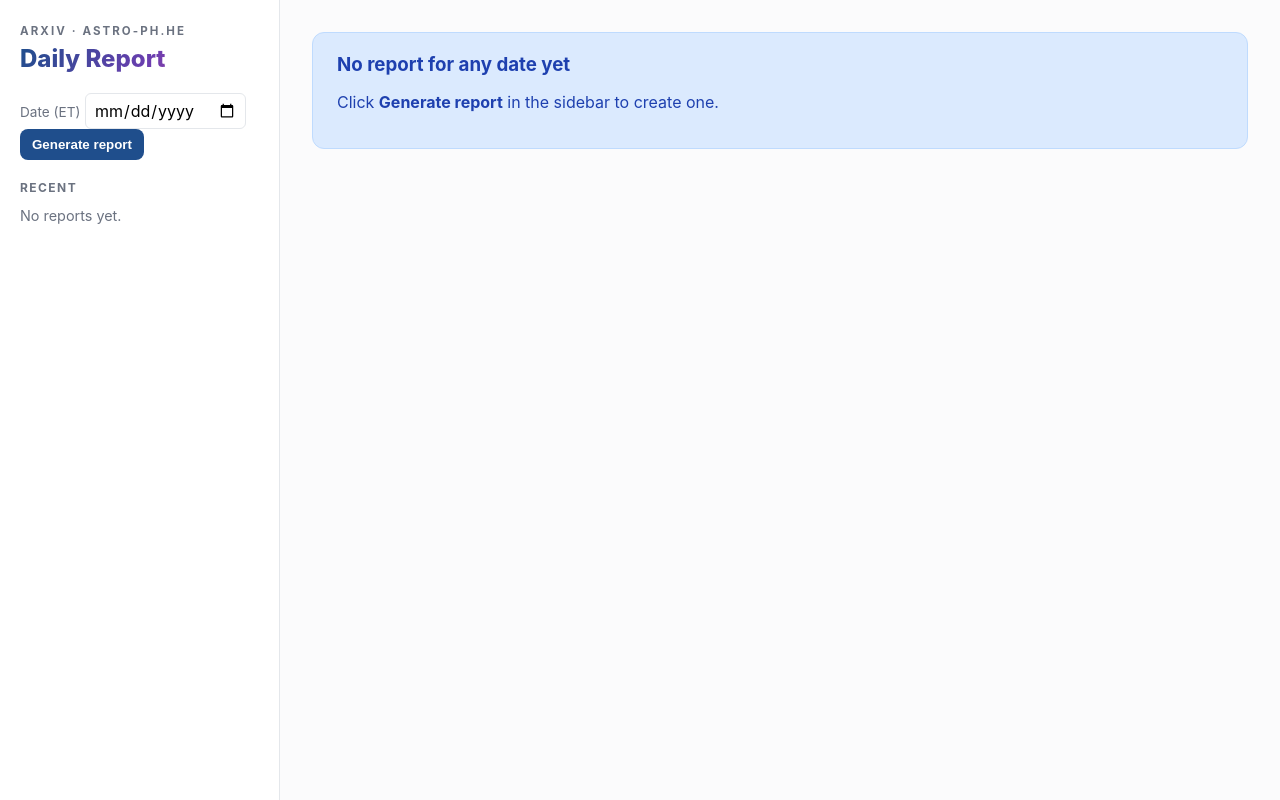
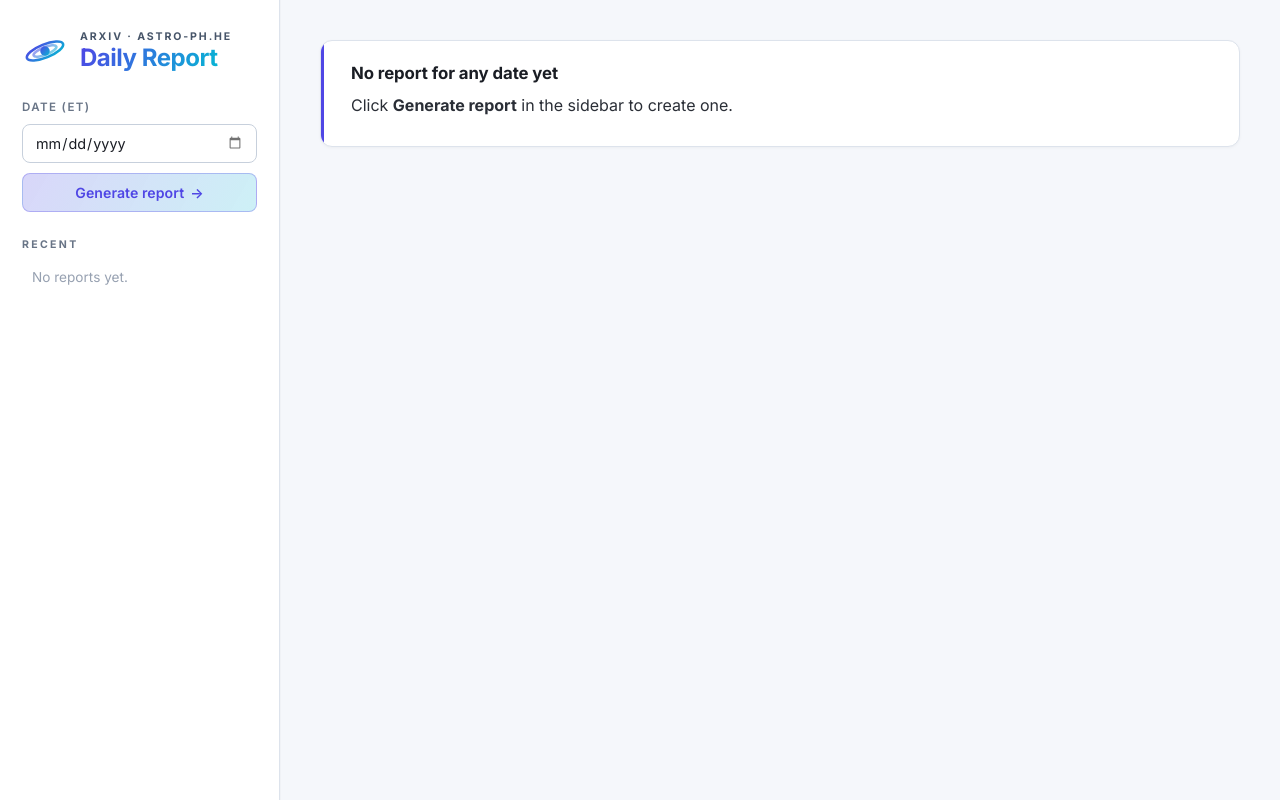
Before and after one commit to jyangch/arxiv_report, a FastAPI app: page / in a window 1280 px wide. Run offline with FastAPI, Linux system fonts and the light colour scheme.

Commit message:
feat(ui): redesign sidebar + report header with indigo-cyan palette
Sidebar: white card on cool-gray bg, larger black-hole SVG logo with
indigo-cyan gradient stroke/fill, gradient-text 'Daily Report' title,
soft gradient Generate button, indigo accent for active items and the
LATEST badge. Drops the earlier navy-violet-pink scheme.

Report header (render.py): same indigo-cyan gradient on the top strip
and the gradient-text h1, replacing the old three-stop scheme. Aligns
the iframe report card with the outer chrome.

```diff
--- a/arxiv_report/render.py
+++ b/arxiv_report/render.py
@@ -127,7 +127,7 @@ code, .entry-id {{
     position: absolute;
     top: 0; left: 0; right: 0;
     height: 4px;
-    background: linear-gradient(90deg, #1f4e8c 0%, #6c3eb0 55%, #c93d8a 100%);
+    background: linear-gradient(90deg, #4f46e5 0%, #06b6d4 100%);
 }}
 .report-header .kicker {{
     margin: 0 0 10px;
@@ -143,7 +143,7 @@ code, .entry-id {{
     font-weight: 800;
     letter-spacing: -0.022em;
     line-height: 1.15;
-    background: linear-gradient(120deg, #1f4e8c 0%, #6c3eb0 55%, #c93d8a 100%);
+    background: linear-gradient(120deg, #4f46e5 0%, #06b6d4 100%);
     -webkit-background-clip: text;
     -webkit-text-fill-color: transparent;
     background-clip: text;
--- a/static/style.css
+++ b/static/style.css
@@ -1,159 +1,331 @@
 :root {
-  --bg: #fbfbfc;
+  --bg: #f5f7fb;
+  --bg-deep: #ffffff;
   --surface: #ffffff;
-  --border: #e4e7eb;
-  --text: #1f2933;
-  --text-muted: #6b7280;
-  --primary: #1f4e8c;
-  --primary-soft: #e4eef9;
-  --accent-grad: linear-gradient(120deg, #1f4e8c 0%, #6c3eb0 55%, #c93d8a 100%);
-  --danger: #b91c1c;
-  --danger-bg: #fef2f2;
-  --info: #1e40af;
-  --info-bg: #dbeafe;
+  --surface-soft: rgba(255, 255, 255, 0.85);
+  --border: #dde3ec;
+  --border-strong: #c7d0dc;
+  --text: #2a2e36;
+  --text-bright: #1a1d24;
+  --text-muted: #687486;
+  --text-dim: #97a1b1;
+  --accent: #4f46e5;
+  --accent-soft: rgba(79, 70, 229, 0.10);
+  --accent-strong: rgba(79, 70, 229, 0.22);
+  --accent-grad: linear-gradient(120deg, #4f46e5 0%, #06b6d4 100%);
+  --danger: #dc2626;
+  --danger-soft: rgba(220, 38, 38, 0.08);
+  --code-bg: #18181b;
+  --code-text: #e4e4e7;
   --sidebar-w: 280px;
 }
 
 * { box-sizing: border-box; }
 html, body { margin: 0; padding: 0; height: 100%; }
 body {
-  font-family: -apple-system, BlinkMacSystemFont, "Segoe UI", "Helvetica Neue",
-               Roboto, "PingFang SC", sans-serif;
+  font-family: 'Inter', -apple-system, BlinkMacSystemFont, 'Segoe UI', sans-serif;
+  font-feature-settings: 'cv02', 'cv03', 'cv04', 'cv11';
   color: var(--text);
   background: var(--bg);
   display: grid;
   grid-template-columns: var(--sidebar-w) 1fr;
   min-height: 100vh;
+  overflow: hidden;
 }
 
+/* === Sidebar === */
 #sidebar {
+  position: relative;
   background: var(--surface);
   border-right: 1px solid var(--border);
-  padding: 24px 20px;
+  box-shadow: 1px 0 0 rgba(15, 23, 42, 0.02);
+  padding: 28px 22px;
   display: flex;
   flex-direction: column;
-  gap: 20px;
+  gap: 26px;
+  height: 100vh;
+  overflow-y: auto;
+}
+.sidebar-header {
+  display: flex;
+  flex-direction: column;
+  gap: 8px;
+}
+.sidebar-brand {
+  display: flex;
+  align-items: center;
+  gap: 12px;
+}
+.sidebar-brand .brand-icon {
+  width: 46px;
+  height: 46px;
+  flex-shrink: 0;
+}
+.sidebar-brand .brand-text {
+  display: flex;
+  flex-direction: column;
+  gap: 2px;
+  line-height: 1.1;
 }
 .sidebar-header .kicker {
-  margin: 0 0 6px;
-  font-size: 0.72rem;
+  margin: 0;
+  font-size: 0.66rem;
   font-weight: 700;
   letter-spacing: 0.18em;
   text-transform: uppercase;
-  color: var(--text-muted);
+  color: #475569;
 }
 .sidebar-header .title {
   margin: 0;
   font-size: 1.5rem;
   font-weight: 800;
+  letter-spacing: -0.02em;
   background: var(--accent-grad);
   -webkit-background-clip: text;
   -webkit-text-fill-color: transparent;
   background-clip: text;
+  color: transparent;
+  display: inline-block;
+  width: fit-content;
 }
-.sidebar-block { display: flex; flex-direction: column; gap: 10px; }
+
+.sidebar-block { display: flex; flex-direction: column; gap: 12px; }
 .sidebar-h2 {
   margin: 0;
-  font-size: 0.75rem;
+  font-size: 0.66rem;
   font-weight: 700;
+  letter-spacing: 0.22em;
+  text-transform: uppercase;
+  color: var(--text-muted);
+}
+
+#generate-form {
+  display: flex;
+  flex-direction: column;
+  gap: 10px;
+}
+label[for="date-input"] {
+  font-size: 0.72rem;
+  font-weight: 600;
   letter-spacing: 0.12em;
   text-transform: uppercase;
   color: var(--text-muted);
 }
-label[for="date-input"] {
-  font-size: 0.85rem;
-  color: var(--text-muted);
+#date-input {
+  padding: 9px 12px;
+  border: 1px solid var(--border-strong);
+  border-radius: 8px;
+  background: #ffffff;
+  color: var(--text-bright);
+  font: inherit;
+  font-size: 0.9rem;
+  transition: border-color 0.15s, box-shadow 0.15s;
 }
-#date-input {
-  padding: 6px 8px;
-  border: 1px solid var(--border);
-  border-radius: 6px;
-  font: inherit;
+#date-input:hover { border-color: #b4b4b8; }
+#date-input:focus {
+  outline: 0;
+  border-color: var(--accent);
+  box-shadow: 0 0 0 3px var(--accent-soft);
 }
-.btn-primary {
-  padding: 8px 12px;
-  border: 0;
-  border-radius: 8px;
-  background: var(--primary);
-  color: #fff;
-  font-weight: 600;
+#date-input::-webkit-calendar-picker-indicator {
+  opacity: 0.55;
   cursor: pointer;
 }
-.btn-primary:hover { background: #15396a; }
 
-.recent-list { list-style: none; padding: 0; margin: 0; }
-.recent-list li { margin: 2px 0; }
+.btn-primary {
+  display: inline-flex;
+  align-items: center;
+  justify-content: center;
+  gap: 6px;
+  padding: 10px 14px;
+  border: 1px solid rgba(79, 70, 229, 0.30);
+  border-radius: 8px;
+  background: linear-gradient(120deg,
+    rgba(79, 70, 229, 0.22) 0%,
+    rgba(6, 182, 212, 0.20) 100%);
+  color: var(--accent);
+  font: inherit;
+  font-size: 0.88rem;
+  font-weight: 600;
+  letter-spacing: 0.005em;
+  cursor: pointer;
+  transition: background 0.15s, transform 0.05s, box-shadow 0.15s;
+}
+.btn-primary:hover {
+  background: linear-gradient(120deg,
+    rgba(79, 70, 229, 0.32) 0%,
+    rgba(6, 182, 212, 0.28) 100%);
+  box-shadow: 0 4px 12px rgba(79, 70, 229, 0.18);
+}
+.btn-primary:active { transform: translateY(1px); }
+.btn-primary:disabled {
+  opacity: 0.5;
+  cursor: not-allowed;
+}
+.btn-primary .btn-arrow { transition: transform 0.15s; }
+.btn-primary:hover .btn-arrow { transform: translateX(2px); }
+
+/* === Recent list === */
+.recent-list {
+  list-style: none;
+  padding: 0;
+  margin: 0;
+  display: flex;
+  flex-direction: column;
+  gap: 1px;
+}
+.recent-list li { position: relative; }
 .recent-list a {
-  display: block;
-  padding: 4px 8px;
+  display: flex;
+  align-items: center;
+  gap: 9px;
+  padding: 7px 10px;
   border-radius: 6px;
-  color: var(--text);
+  color: var(--text-muted);
   text-decoration: none;
-  font-size: 0.9rem;
+  font-size: 0.86rem;
+  font-variant-numeric: tabular-nums;
+  transition: background 0.14s, color 0.14s;
 }
-.recent-list a:hover { background: var(--primary-soft); }
+.recent-list a::before {
+  content: '';
+  display: inline-block;
+  width: 5px;
+  height: 5px;
+  border-radius: 50%;
+  background: var(--text-dim);
+  flex-shrink: 0;
+  transition: background 0.14s;
+}
+.recent-list a:hover {
+  background: rgba(0, 0, 0, 0.04);
+  color: var(--text-bright);
+}
+.recent-list a:hover::before { background: var(--text-muted); }
 .recent-list .is-active a {
-  background: var(--primary-soft);
-  color: var(--primary);
+  background: var(--accent-soft);
+  color: var(--text-bright);
   font-weight: 600;
 }
-.recent-empty { color: var(--text-muted); font-size: 0.9rem; }
+.recent-list .is-active a::before { background: var(--accent); }
+/* "LATEST" tag on the first item. */
+.recent-list li:first-child a::after {
+  content: 'LATEST';
+  margin-left: auto;
+  font-size: 0.58rem;
+  font-weight: 700;
+  letter-spacing: 0.12em;
+  padding: 1px 6px;
+  border-radius: 4px;
+  background: var(--accent-soft);
+  color: var(--accent);
+  border: 1px solid var(--accent-strong);
+}
+.recent-empty {
+  color: var(--text-dim);
+  font-size: 0.85rem;
+  padding: 6px 10px;
+}
 
+/* === Main area === */
 #main-area {
   display: flex;
   flex-direction: column;
   height: 100vh;
   overflow: hidden;
+  background: var(--bg);
 }
 #report-iframe {
   flex: 1 1 auto;
   width: 100%;
   border: 0;
+  background: var(--bg-deep);
 }
 
+/* === Alert panels === */
 .alert {
-  margin: 32px;
-  padding: 20px 24px;
+  position: relative;
+  margin: 40px;
+  padding: 22px 26px 22px 30px;
   border-radius: 12px;
   border: 1px solid var(--border);
-  background: var(--surface);
+  background: #ffffff;
+  box-shadow: 0 1px 3px rgba(0, 0, 0, 0.04);
+  overflow: hidden;
 }
-.alert h3 { margin: 0 0 8px; }
-.alert .hint { color: var(--text-muted); font-size: 0.9rem; margin-top: 12px; }
-.alert-error { background: var(--danger-bg); border-color: #fecaca; color: var(--danger); }
-.alert-info  { background: var(--info-bg);   border-color: #bfdbfe; color: var(--info);   }
+.alert::before {
+  content: '';
+  position: absolute;
+  left: 0;
+  top: 0;
+  bottom: 0;
+  width: 3px;
+  background: var(--accent);
+}
+.alert h3 {
+  margin: 0 0 10px;
+  font-size: 1.05rem;
+  font-weight: 700;
+  color: var(--text-bright);
+  letter-spacing: -0.005em;
+}
+.alert p { margin: 6px 0; line-height: 1.55; color: var(--text); }
+.alert .hint {
+  margin-top: 14px;
+  padding-top: 12px;
+  border-top: 1px solid var(--border);
+  color: var(--text-muted);
+  font-size: 0.86rem;
+}
+.alert-error::before { background: var(--danger); }
+.alert-error h3 { color: var(--danger); }
 
-#status-panel { padding: 32px; }
+/* === Status / run-log === */
+#status-panel { padding: 40px; }
+#status-panel h3 {
+  margin: 0 0 18px;
+  font-size: 1.1rem;
+  font-weight: 700;
+  color: var(--text-bright);
+  letter-spacing: -0.005em;
+}
 .run-log {
-  background: #0e1117;
-  color: #d9dde2;
-  font-family: "SF Mono", "JetBrains Mono", Menlo, Consolas, monospace;
-  font-size: 0.85rem;
-  padding: 12px 16px;
-  border-radius: 8px;
-  max-height: 50vh;
+  background: var(--code-bg);
+  color: var(--code-text);
+  font-family: 'JetBrains Mono', 'SF Mono', Menlo, Consolas, monospace;
+  font-size: 0.82rem;
+  line-height: 1.6;
+  padding: 16px 18px;
+  border: 1px solid var(--border);
+  border-radius: 10px;
+  max-height: 52vh;
   overflow-y: auto;
 }
-.run-log .log-line { padding: 2px 0; }
-.run-status-row { display: flex; align-items: center; gap: 10px; margin-top: 12px; }
+.run-log .log-line { padding: 2px 0; color: var(--code-text); }
+.run-log .log-line:last-child { color: #ffffff; }
+.run-status-row {
+  display: flex;
+  align-items: center;
+  gap: 12px;
+  margin-top: 16px;
+  font-size: 0.88rem;
+  color: var(--text-muted);
+}
 .spinner {
-  width: 14px; height: 14px; border-radius: 50%;
-  border: 2px solid var(--border); border-top-color: var(--primary);
-  animation: spin 0.8s linear infinite;
+  width: 14px;
+  height: 14px;
+  border-radius: 50%;
+  border: 2px solid var(--border-strong);
+  border-top-color: var(--accent);
+  animation: spin 0.85s linear infinite;
 }
 @keyframes spin { to { transform: rotate(360deg); } }
 
-@media (prefers-color-scheme: dark) {
-  :root {
-    --bg: #0e1117;
-    --surface: #161b22;
-    --border: #2a3138;
-    --text: #d9dde2;
-    --text-muted: #8b95a1;
-    --primary: #5a9ee6;
-    --primary-soft: rgba(90, 158, 230, 0.16);
-    --danger-bg: rgba(185, 28, 28, 0.18);
-    --info-bg: rgba(30, 64, 175, 0.18);
-  }
-  #date-input { background: var(--surface); color: var(--text); }
+/* === Scrollbar polish (webkit) === */
+*::-webkit-scrollbar { width: 8px; height: 8px; }
+*::-webkit-scrollbar-track { background: transparent; }
+*::-webkit-scrollbar-thumb {
+  background: rgba(0, 0, 0, 0.10);
+  border-radius: 4px;
 }
+*::-webkit-scrollbar-thumb:hover { background: rgba(0, 0, 0, 0.18); }
--- a/templates/base.html
+++ b/templates/base.html
@@ -4,15 +4,44 @@
   <meta charset="UTF-8" />
   <meta name="viewport" content="width=device-width, initial-scale=1.0" />
   <title>{% block title %}arXiv astro-ph.HE Daily Report{% endblock %}</title>
+  <link rel="preconnect" href="https://fonts.googleapis.com" />
+  <link rel="preconnect" href="https://fonts.gstatic.com" crossorigin />
+  <link rel="stylesheet"
+        href="https://fonts.googleapis.com/css2?family=Inter:wght@400;500;600;700&family=JetBrains+Mono:wght@400;500&display=swap" />
   <script src="https://unpkg.com/htmx.org@2.0.4/dist/htmx.min.js"></script>
-  <link rel="stylesheet" href="/static/style.css?v=1" />
+  <link rel="stylesheet" href="/static/style.css?v=14" />
   {% block head %}{% endblock %}
 </head>
 <body>
   <aside id="sidebar">
     <header class="sidebar-header">
-      <p class="kicker">arXiv · astro-ph.HE</p>
-      <h1 class="title">Daily Report</h1>
+      <div class="sidebar-brand">
+        <svg class="brand-icon" viewBox="0 0 32 32" fill="none"
+             stroke-width="1.8"
+             stroke-linecap="round" stroke-linejoin="round"
+             aria-hidden="true">
+          <defs>
+            <linearGradient id="bh-grad" x1="0%" y1="0%" x2="100%" y2="100%">
+              <stop offset="0%"   stop-color="#4f46e5" />
+              <stop offset="100%" stop-color="#06b6d4" />
+            </linearGradient>
+          </defs>
+          <!-- Tilted accretion disk: outer ring -->
+          <ellipse cx="16" cy="16" rx="13.5" ry="4.6"
+                   transform="rotate(-22 16 16)"
+                   stroke="url(#bh-grad)" />
+          <!-- Inner orbit, fainter -->
+          <ellipse cx="16" cy="16" rx="8.5" ry="2.6"
+                   transform="rotate(-22 16 16)"
+                   stroke="url(#bh-grad)" opacity="0.55" />
+          <!-- Event horizon: solid -->
+          <circle cx="16" cy="16" r="3.3" fill="url(#bh-grad)" />
+        </svg>
+        <div class="brand-text">
+          <p class="kicker">arXiv · astro-ph.HE</p>
+          <h1 class="title">Daily Report</h1>
+        </div>
+      </div>
     </header>
 
     <section class="sidebar-block">
@@ -27,7 +56,10 @@
                name="date"
                value="{{ selected_date.isoformat() if selected_date else '' }}"
                required />
-        <button type="submit" class="btn-primary">Generate report</button>
+        <button type="submit" class="btn-primary">
+          <span>Generate report</span>
+          <span class="btn-arrow" aria-hidden="true">&rarr;</span>
+        </button>
       </form>
     </section>
 
```
